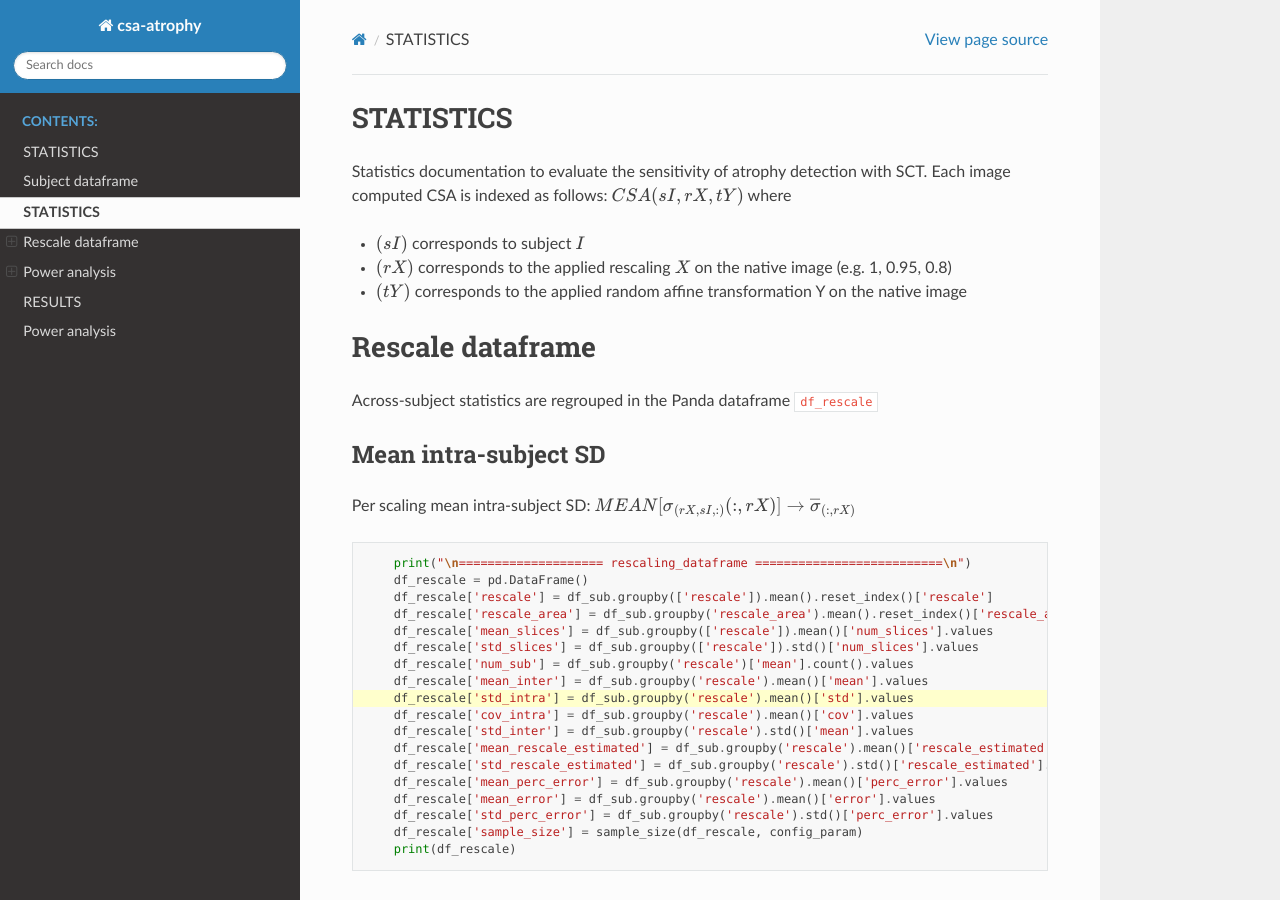
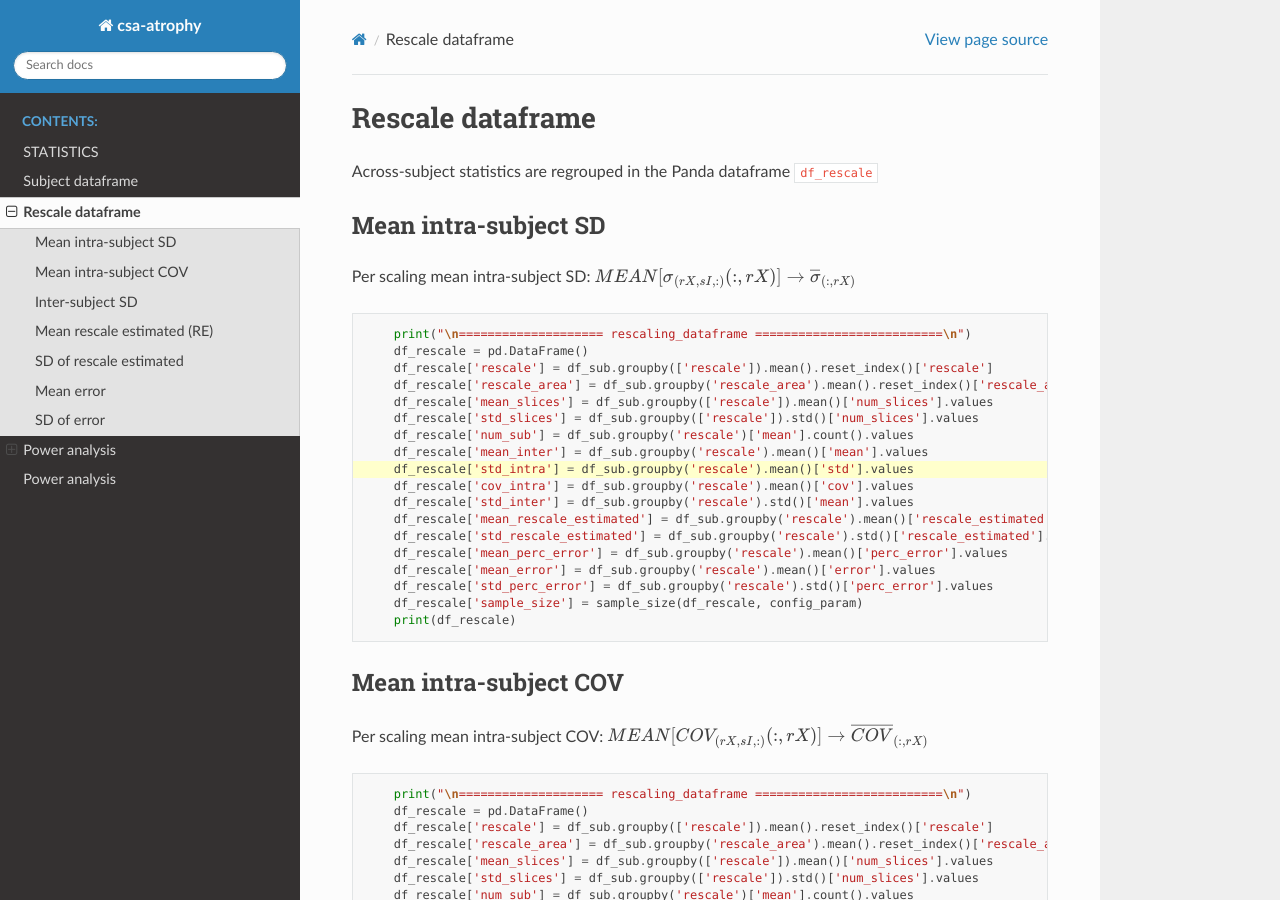
Before and after one commit to sct-pipeline/csa-atrophy, a Sphinx documentation site: the page built from docs/rescale_dataframe.rst, in a window 1280 px wide and 900 px high. Built offline with Sphinx 7.4.7 and the Read the Docs theme 2.0.0, drawn with Linux system fonts in a browser that asks for light colours; pages that are not in the unit, such as notebooks, are missing from menus.

Commit message:
- remove redundancy in sections

```diff
--- a/docs/rescale_dataframe.rst
+++ b/docs/rescale_dataframe.rst
@@ -1,11 +1,3 @@
-STATISTICS
-============
-Statistics documentation to evaluate the sensitivity of atrophy detection with SCT. Each image computed CSA is indexed as follows: :math:`CSA(sI, rX, tY)` where
-
-- :math:`(sI)` corresponds to subject :math:`I`
-- :math:`(rX)` corresponds to the applied rescaling :math:`X` on the native image (e.g. 1, 0.95, 0.8)
-- :math:`(tY)` corresponds to the applied random affine transformation Y on the native image
-
 Rescale dataframe
 =====================
 
@@ -116,7 +108,3 @@
    :language: python
    :lines: 352-363
    :emphasize-lines: 9-10
-
-
-RESULTS
-============
```
